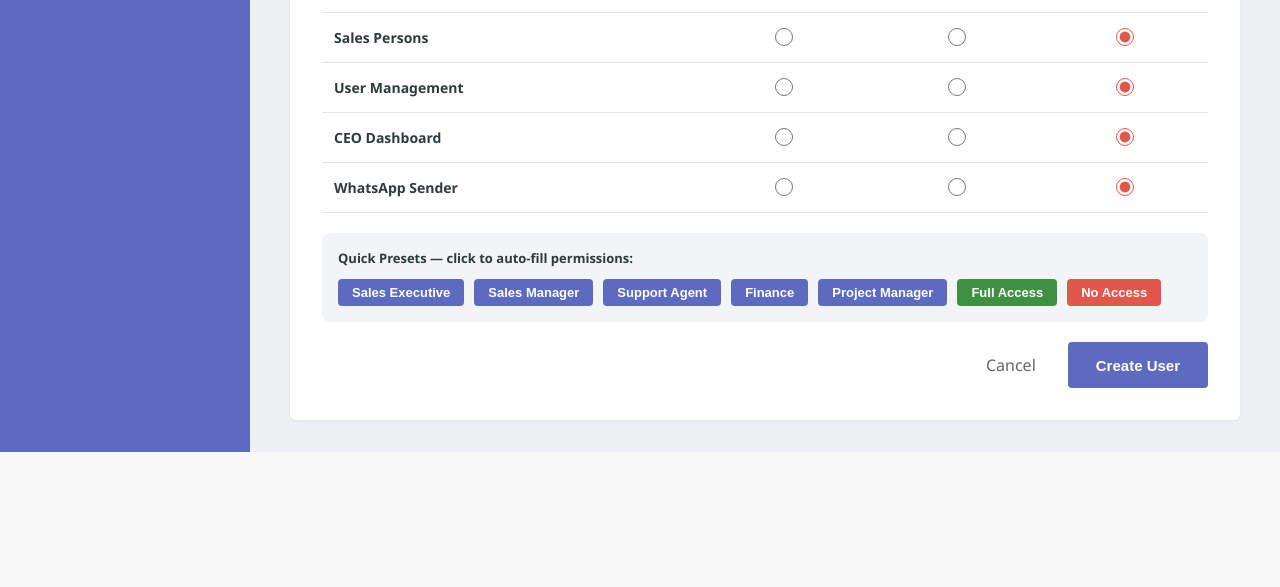
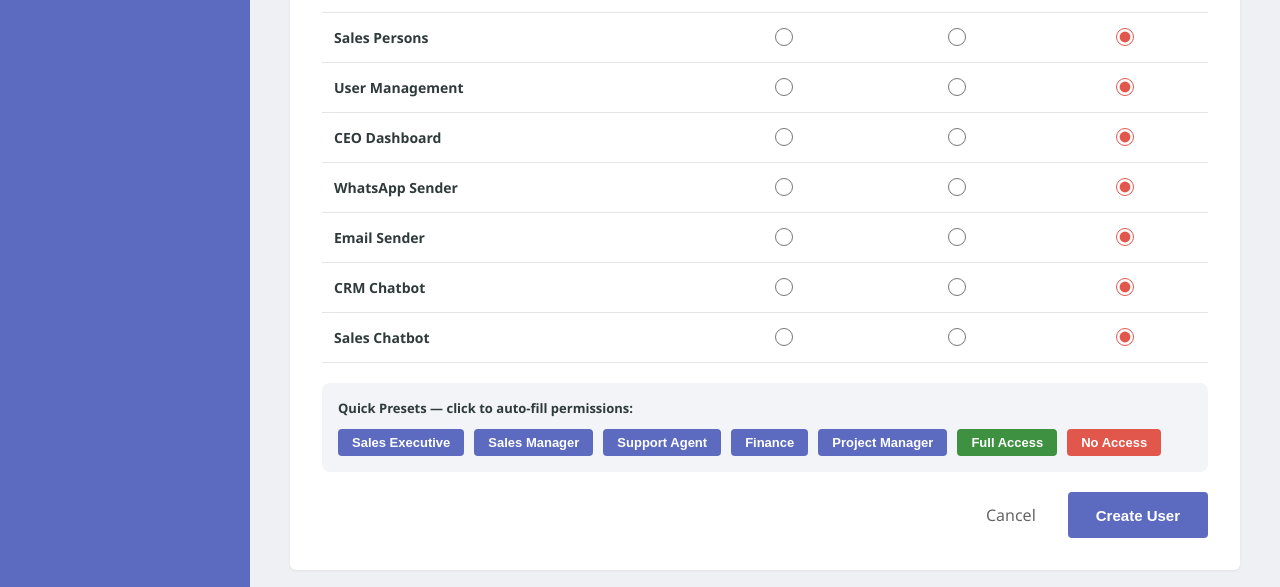
Before and after one commit to Omar-imp/leadcrm, a Django app: page /users/create/ in a window 1280 px wide. Shown: the part 1512-2099 px from the top of the page. Before the commit the page ends 1964 px from the top, so only its background shows below. Run offline with Django 5.2, Linux system fonts and the light colour scheme; the visitor is signed in with stand-in values (Sample User, id 1); data that the repository does not hold is empty.

Commit message:
Added User permission for email and chatbots

```diff
--- a/leads/middleware.py
+++ b/leads/middleware.py
@@ -65,6 +65,8 @@ class RoleAccessMiddleware:
             '/users/': 'users',
             '/ceo/': 'ceo_dashboard',
             '/whatsapp/': 'whatsapp',
+            '/emails/': 'emails',
+            '/assistant/': None,
         }
         for prefix, section in mapping.items():
             if path.startswith(prefix):
--- a/leads/models.py
+++ b/leads/models.py
@@ -55,6 +55,8 @@ class UserPermissions(models.Model):
     followups = models.CharField(max_length=10, default='none')
     communications = models.CharField(max_length=10, default='none')
     emails = models.CharField(max_length=10, default='none')
+    crm_chatbot = models.CharField(max_length=10, default='none')     # CRM Assistant
+    sales_chatbot = models.CharField(max_length=10, default='none')
     support = models.CharField(max_length=10, default='none')
     activity = models.CharField(max_length=10, default='none')
     reports = models.CharField(max_length=10, default='none')
@@ -79,6 +81,7 @@ class UserPermissions(models.Model):
         'projects', 'meetings', 'tasks', 'payments', 'followups',
         'communications', 'emails', 'support', 'activity', 'reports', 'documents',
         'contracts', 'salespersons', 'users', 'ceo_dashboard', 'whatsapp',
+        'crm_chatbot', 'sales_chatbot',
     ]
 
     def get_section_permission(self, section: str) -> str:
--- a/leads/templates/leads/base.html
+++ b/leads/templates/leads/base.html
@@ -601,6 +601,7 @@ sections.forEach(name => {
         <div id="assistant-header">
             <span id="assistant-header-title">Assistant</span>
             <div id="assistant-header-actions">
+                <button id="assistant-clear" title="Clear conversation">🗑</button>
                 <button id="assistant-switch" title="Switch assistant">⇄</button>
                 <button id="assistant-close" title="Close">✕</button>
             </div>
@@ -857,10 +858,32 @@ sections.forEach(name => {
     const headerTitle = document.getElementById('assistant-header-title');
     const switchBtn = document.getElementById('assistant-switch');
     const closeBtn = document.getElementById('assistant-close');
+    const clearBtn = document.getElementById('assistant-clear');
 
     function getCookie(name) {
         const match = document.cookie.match('(^|;)\\s*' + name + '\\s*=\\s*([^;]+)');
         return match ? match.pop() : '';
+    }
+
+    function saveState() {
+        if (currentType) {
+            sessionStorage.setItem('assistant_type', currentType);
+        } else {
+            sessionStorage.removeItem('assistant_type');
+        }
+        if (conversationId) {
+            sessionStorage.setItem('assistant_conversation_id', conversationId);
+        } else {
+            sessionStorage.removeItem('assistant_conversation_id');
+        }
+    }
+
+    function appendMessage(role, text) {
+        const div = document.createElement('div');
+        div.className = 'assistant-msg ' + role;
+        div.textContent = text;
+        messagesEl.appendChild(div);
+        messagesEl.scrollTop = messagesEl.scrollHeight;
     }
 
     function showSelector() {
@@ -871,11 +894,12 @@ sections.forEach(name => {
         currentType = null;
         conversationId = null;
         messagesEl.innerHTML = '';
+        saveState();
     }
 
-    function openChat(type) {
+    async function openChat(type, restoreConversationId) {
         currentType = type;
-        conversationId = null;
+        conversationId = restoreConversationId || null;
         selector.classList.remove('visible');
         chatBox.classList.add('visible');
         messagesEl.innerHTML = '';
@@ -885,15 +909,30 @@ sections.forEach(name => {
         } else {
             switchBtn.classList.remove('visible');
         }
+        saveState();
+
+        if (conversationId) {
+            try {
+                const res = await fetch('/assistant/history/' + conversationId + '/');
+                const data = await res.json();
+                (data.messages || []).forEach(m => appendMessage(m.role, m.content));
+            } catch (e) {
+                // if history fetch fails, just start fresh silently
+                conversationId = null;
+                saveState();
+            }
+        }
+
         input.focus();
     }
 
-    function appendMessage(role, text) {
-        const div = document.createElement('div');
-        div.className = 'assistant-msg ' + role;
-        div.textContent = text;
-        messagesEl.appendChild(div);
-        messagesEl.scrollTop = messagesEl.scrollHeight;
+    function startNewConversation() {
+        conversationId = null;
+        messagesEl.innerHTML = '';
+        saveState();
+        if (currentType) {
+            appendMessage('assistant', 'Started a new conversation. What can I help with?');
+        }
     }
 
     toggle.addEventListener('click', async () => {
@@ -902,7 +941,8 @@ sections.forEach(name => {
         if (opening) {
             panel.classList.add('open');
 
-            if (!currentType && !selector.classList.contains('visible') && !chatBox.classList.contains('visible')) {
+            const alreadyShowing = selector.classList.contains('visible') || chatBox.classList.contains('visible');
+            if (!alreadyShowing) {
                 const res = await fetch('/assistant/config/');
                 const cfg = await res.json();
 
@@ -915,7 +955,12 @@ sections.forEach(name => {
 
                 hasBothAssistants = cfg.crm_access !== 'none' && cfg.sales_access !== 'none';
 
-                if (hasBothAssistants) {
+                const savedType = sessionStorage.getItem('assistant_type');
+                const savedConversationId = sessionStorage.getItem('assistant_conversation_id');
+
+                if (savedType && (savedType === 'crm' ? cfg.crm_access !== 'none' : cfg.sales_access !== 'none')) {
+                    openChat(savedType, savedConversationId);
+                } else if (hasBothAssistants) {
                     showSelector();
                 } else {
                     openChat(cfg.crm_access !== 'none' ? 'crm' : 'sales');
@@ -929,6 +974,8 @@ sections.forEach(name => {
     closeBtn.addEventListener('click', () => { panel.classList.remove('open'); });
 
     switchBtn.addEventListener('click', showSelector);
+
+    clearBtn.addEventListener('click', startNewConversation);
 
     selector.querySelectorAll('button[data-type]').forEach(btn => {
         btn.addEventListener('click', () => openChat(btn.dataset.type));
@@ -954,6 +1001,7 @@ sections.forEach(name => {
         });
         const data = await res.json();
         conversationId = data.conversation_id || conversationId;
+        saveState();
         appendMessage('assistant', data.response || 'No response.');
     }
 
--- a/leads/templates/leads/user_form.html
+++ b/leads/templates/leads/user_form.html
@@ -175,6 +175,7 @@ const presets = {
         activity: 'view', reports: 'view', documents: 'view',
         contracts: 'none', salespersons: 'none', users: 'none',
         ceo_dashboard: 'none', whatsapp: 'none',
+        emails: 'view', crm_chatbot: 'none', sales_chatbot: 'view',
     },
     manager: {
         dashboard: 'full', leads: 'full', contacts: 'full',
@@ -184,6 +185,7 @@ const presets = {
         activity: 'full', reports: 'full', documents: 'full',
         contracts: 'view', salespersons: 'full', users: 'none',
         ceo_dashboard: 'none', whatsapp: 'full',
+        emails: 'full', crm_chatbot: 'view', sales_chatbot: 'full',
     },
     support: {
         dashboard: 'full', leads: 'view', contacts: 'view',
@@ -193,6 +195,7 @@ const presets = {
         activity: 'view', reports: 'none', documents: 'view',
         contracts: 'none', salespersons: 'none', users: 'none',
         ceo_dashboard: 'none', whatsapp: 'none',
+        emails: 'view', crm_chatbot: 'none', sales_chatbot: 'none',
     },
     finance: {
         dashboard: 'full', leads: 'view', contacts: 'none',
@@ -202,6 +205,7 @@ const presets = {
         activity: 'view', reports: 'full', documents: 'full',
         contracts: 'full', salespersons: 'none', users: 'none',
         ceo_dashboard: 'none', whatsapp: 'none',
+        emails: 'none', crm_chatbot: 'none', sales_chatbot: 'none',
     },
     pm: {
         dashboard: 'full', leads: 'none', contacts: 'view',
@@ -211,18 +215,19 @@ const presets = {
         activity: 'view', reports: 'view', documents: 'full',
         contracts: 'view', salespersons: 'none', users: 'none',
         ceo_dashboard: 'none', whatsapp: 'none',
+        emails: 'view', crm_chatbot: 'none', sales_chatbot: 'none',
     },
     all: Object.fromEntries(
         ['dashboard','leads','contacts','pipeline','quotations','projects',
          'meetings','tasks','payments','followups','communications','support',
          'activity','reports','documents','contracts','salespersons','users',
-         'ceo_dashboard','whatsapp'].map(s => [s, 'full'])
+         'ceo_dashboard','whatsapp','emails','crm_chatbot','sales_chatbot'].map(s => [s, 'full'])
     ),
     none: Object.fromEntries(
         ['dashboard','leads','contacts','pipeline','quotations','projects',
          'meetings','tasks','payments','followups','communications','support',
          'activity','reports','documents','contracts','salespersons','users',
-         'ceo_dashboard','whatsapp'].map(s => [s, 'none'])
+         'ceo_dashboard','whatsapp','emails','crm_chatbot','sales_chatbot'].map(s => [s, 'none'])
     ),
 };
 
--- a/leads/views.py
+++ b/leads/views.py
@@ -674,6 +674,9 @@ SECTION_LABELS = {
     'users': 'User Management',
     'ceo_dashboard': 'CEO Dashboard',
     'whatsapp': 'WhatsApp Sender',
+    'emails': 'Email Sender',
+    'crm_chatbot': 'CRM Chatbot',
+    'sales_chatbot': 'Sales Chatbot',
 }
 
 
@@ -3076,11 +3079,23 @@ def proposal_delete(request, pk):
 
 @login_required
 def assistant_config(request):
-    perm, _ = AssistantPermission.objects.get_or_create(user=request.user)
+    try:
+        perms = request.user.custom_permissions
+    except Exception:
+        from .models import UserPermissions
+        perms, _ = UserPermissions.objects.get_or_create(user=request.user)
+
+    crm_access = perms.crm_chatbot
+    sales_access = perms.sales_chatbot
+
+    if request.user.is_superuser or getattr(getattr(request.user, 'profile', None), 'role', None) == 'admin':
+        crm_access = 'full'
+        sales_access = 'full'
+
     return JsonResponse({
-        'crm_access': perm.crm_assistant,
-        'sales_access': perm.sales_assistant,
-        'show_selector': perm.crm_assistant != 'none' and perm.sales_assistant != 'none',
+        'crm_access': crm_access,
+        'sales_access': sales_access,
+        'show_selector': crm_access != 'none' and sales_access != 'none',
     })
 
 
@@ -3097,6 +3112,18 @@ def assistant_chat(request):
     if not message:
         return JsonResponse({'error': 'Empty message'}, status=400)
 
+    # permission check
+    is_admin = request.user.is_superuser or getattr(getattr(request.user, 'profile', None), 'role', None) == 'admin'
+    if not is_admin:
+        try:
+            perms = request.user.custom_permissions
+        except Exception:
+            from .models import UserPermissions
+            perms, _ = UserPermissions.objects.get_or_create(user=request.user)
+        level = perms.crm_chatbot if assistant_type == 'crm' else perms.sales_chatbot
+        if level == 'none':
+            return JsonResponse({'error': 'You do not have access to this assistant.'}, status=403)
+
     service = AssistantService(request.user, assistant_type)
     result = service.handle_message(message, conversation_id)
     return JsonResponse(result)
@@ -3113,6 +3140,13 @@ def assistant_history(request, conversation_id):
 
 @login_required
 def email_inbox(request):
+    try:
+        perms = request.user.custom_permissions
+        if not (request.user.is_superuser or perms.has_access('emails')):
+            messages.error(request, "You don't have access to Email Sender.")
+            return redirect('dashboard')
+    except Exception:
+        pass
     emails = EmailLog.objects.all().order_by('-created_at')
     return render(request, 'leads/email_inbox.html', {
         'emails': emails,
@@ -3120,9 +3154,22 @@ def email_inbox(request):
     })
 
 
+
 @login_required
 def email_compose(request, lead_id=None):
+    try:
+        perms = request.user.custom_permissions
+        if not (request.user.is_superuser or perms.has_access('emails')):
+            messages.error(request, "You don't have access to Email Sender.")
+            return redirect('dashboard')
+        if request.method == 'POST' and not request.user.is_superuser and perms.is_view_only('emails'):
+            messages.error(request, "You have view-only access to Email Sender.")
+            return redirect('email_inbox')
+    except Exception:
+        pass
+
     lead = None
+
 
     if lead_id:
         lead = get_object_or_404(Lead, id=lead_id)
```
Also changed, not shown: leads/assistant/service.py (+11 -1 lines), leads/migrations/0023_userpermissions_crm_chatbot_and_more.py (added).
